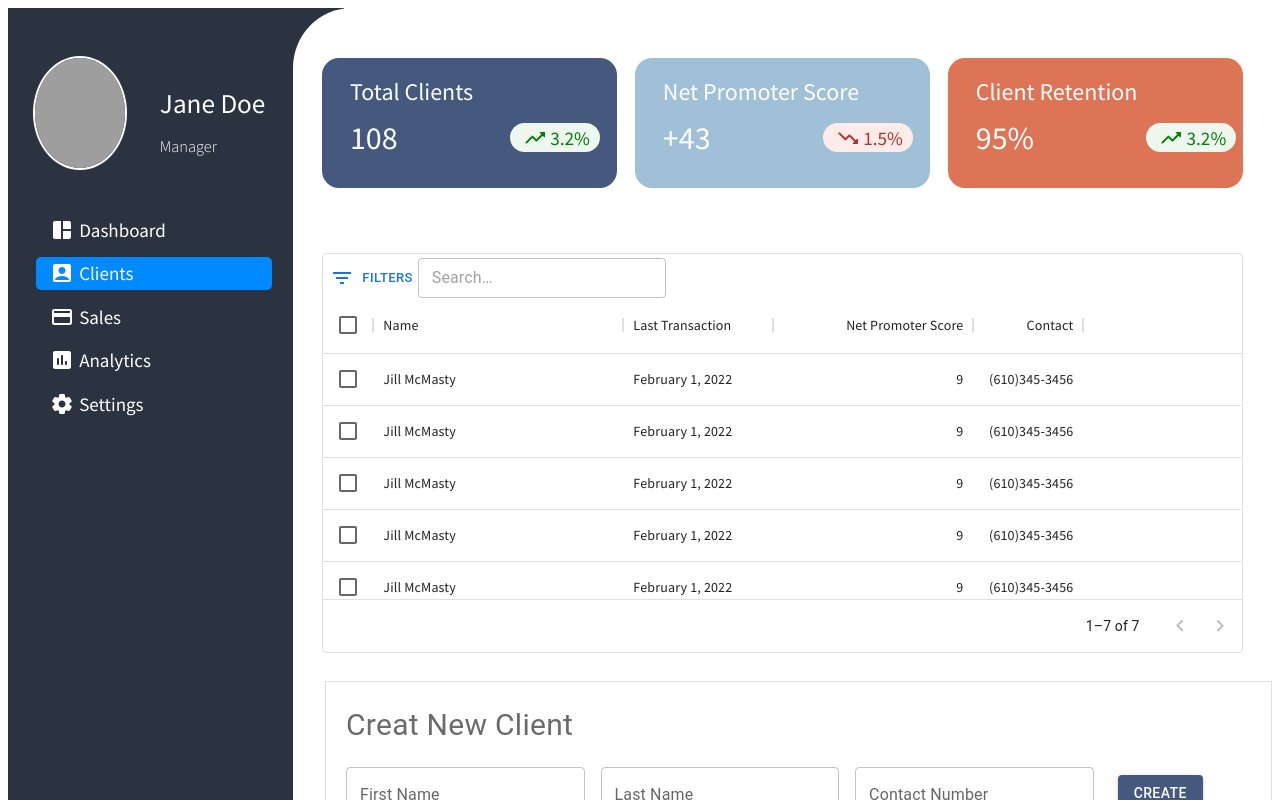
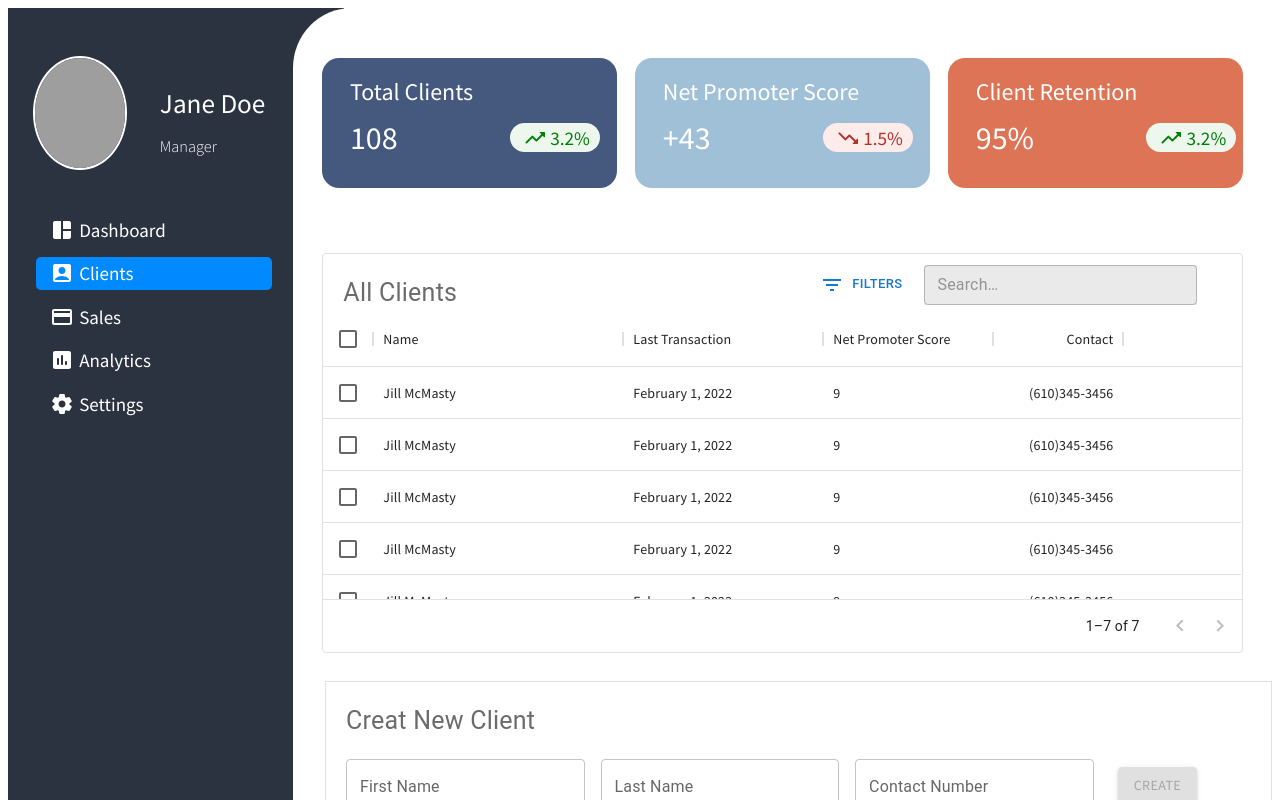
Before and after one commit to Azureyy/Client-Monitor-Dashboard, a React (Create React App) app: page / in a window 1280 px wide. Shown: the top 800 px of the page. Built offline with nearby package versions, Linux system fonts and the light colour scheme; grey boxes are pictures that could not be loaded.

Commit message:
populate new clients data

```diff
--- a/src/App.js
+++ b/src/App.js
@@ -1,6 +1,5 @@
 import Sidebar from "./components/sidebar/Sidebar";
 import Home from "./components/homepage/Home"
-import ClientList from "./components/homepage/ClientList"
 import "./App.css"
 
 function App() {
@@ -10,10 +9,6 @@ function App() {
         <Sidebar/>
          <Home />
       </div>
-
-
-
-
   </div>
   );
 }
--- a/src/components/homepage/ClientCreate.jsx
+++ b/src/components/homepage/ClientCreate.jsx
@@ -2,16 +2,38 @@ import { Typography } from '@mui/material'
 import Box from '@mui/material/Box'
 import Button from '@mui/material/Button'
 import TextField from '@mui/material/TextField'
+import { useEffect } from 'react'
+import { useState } from 'react'
 import "./clientList.css"
 
-export default function ClientCreate() {
+export default function ClientCreate(props) {
+    const [firstName, setFirstName] = useState('')
+    const [lastName, setLastName] = useState('')
+    const [contact, setContact] = useState('')
+    const [buttonColor, setButtonColor] = useState('#E0E0E0')
+    const [fontColor, setFontColor] = useState('#fff')
+    const [hoverColor, setHoverColor] = useState('#E0E0E0')
+
+    useEffect(()=>{
+        // check if input are set
+        if(firstName !== '' && lastName!=='' && contact!==''){
+            setButtonColor("#44597D")
+            setFontColor("#fff")
+            setHoverColor("#2B3240")
+        }
+        else{
+            setButtonColor("#E0E0E0")
+            setFontColor('#A6A6A6')
+        }
+    },[firstName, lastName, contact])
+
     return (
         <div className="insert">
 
             <Box sx = {{width: 945, height: 250,
                 ml:8/2, mt:7/2, border:1, borderColor: 'grey.300'}}>
             <Typography sx = {{ml:2.5, mt:2.5,
-                fontSize:30, color: '#6B6B6C'}}>Creat New Client</Typography>
+                fontSize:25, color: '#6B6B6C'}}>Creat New Client</Typography>
 
                 <Box
                     component="form"
@@ -28,6 +50,10 @@ export default function ClientCreate() {
                     label="First Name"
                     placeholder="First Name"
                     multiline
+                    value={firstName}
+                    onChange={(input)=>{
+                        setFirstName(input.target.value)
+                    }}
 
                     />
                 </div>
@@ -37,6 +63,10 @@ export default function ClientCreate() {
                     label="Last Name"
                     placeholder="Last Name"
                     multiline
+                    value={lastName}
+                    onChange={(input)=>{
+                        setLastName(input.target.value)
+                    }}
                     />
                 </div>
                 <div>
@@ -45,13 +75,23 @@ export default function ClientCreate() {
                     label="Contact Number"
                     placeholder="Contact Number"
                     multiline
+                    value={contact}
+                    onChange={(input)=>{
+                        setContact(input.target.value)
+                    }}
                     />
                 </div>
                 <div>
-                    <Button variant = "contained" sx={{ml:2, mt:2, bgcolor:"#44597D",':hover':{
-                        bgcolor:"#2B3240"
-                    }}}>
-                        CREATE
+                    <Button
+                    onClick={()=>{
+                        props.handleOnClick(firstName, lastName, contact)
+                        setFirstName('')
+                        setLastName('')
+                        setContact('')
+                    }}
+                    variant = "contained" sx={{ml:2, mt:2, bgcolor:buttonColor,
+                        ':hover':{bgcolor: hoverColor}}}>
+                        <div style={{color: fontColor}}>CREATE</div>
                     </Button>
                 </div>
                 </Box >
--- a/src/components/homepage/ClientList.jsx
+++ b/src/components/homepage/ClientList.jsx
@@ -4,9 +4,7 @@ import { DataGrid,  GridToolbarContainer,
 import PropTypes from 'prop-types';
 import TextField from '@mui/material/TextField';
 import { Box} from '@mui/system';
-import Typography from '@mui/material/Typography'
-import Button from '@mui/material/Button'
-import { useState } from 'react';
+import { Typography } from '@mui/material';
 
 const columns = [
   { field: 'id', headerName: 'id', type: 'number', width: 150 },
@@ -15,35 +13,20 @@ const columns = [
     field: 'transaction',
     headerName: 'Last Transaction',
     type: Date,
-    width: 150,
-    editable: true,
+    width: 200,
   },
   {
     field: 'net',
     headerName: 'Net Promoter Score',
-    type: 'number',
-    width: 200,
-
-    editable: true,
+    width: 170,
   },
   {
     field: 'contact',
     headerName: 'Contact',
     type: 'number',
-    width: 110,
-    editable: true,
+    width: 130,
+
   },
-
-];
-
-const rows = [
-  { id:1, name: 'Jill McMasty', transaction: 'February 1, 2022', net: 9, contact: '(610)345-3456' },
-  { id:2, name: 'Jill McMasty', transaction: 'February 1, 2022', net: 9, contact: '(610)345-3456' },
-  { id:3, name: 'Jill McMasty', transaction: 'February 1, 2022', net: 9, contact: '(610)345-3456' },
-  { id:4, name: 'Jill McMasty', transaction: 'February 1, 2022', net: 9, contact: '(610)345-3456' },
-  { id:5, name: 'Jill McMasty', transaction: 'February 1, 2022', net: 9, contact: '(610)345-3456' },
-  { id:6, name: 'Jill McMasty', transaction: 'February 1, 2022', net: 9, contact: '(610)345-3456' },
-  { id:7, name: 'Jill McMasty', transaction: 'February 1, 2022', net: 9, contact: '(610)345-3456' },
 
 ];
 
@@ -51,11 +34,17 @@ const rows = [
 
 const CustomToolbar = ({ setFilterButtonEr }) => (
   <GridToolbarContainer>
-    <GridToolbarFilterButton ref={setFilterButtonEr}  />
+    <Typography sx = {{ml:2, mt:2,
+                fontSize:25, color: '#6B6B6C'}}>All Clients</Typography>
+    <GridToolbarFilterButton sx={{ml:45}}ref={setFilterButtonEr}  />
     <TextField
         placeholder="Search…"
         size = "small"
         justifyContent = "flex-end"
+        border="none"
+        sx={{ml:2, height: 1/10, width: 1.5/5,
+          '& .MuiTextField-root': {width: '15ch' },
+          bgcolor:"#EAEAEA"}}
       />
   </GridToolbarContainer>
 );
@@ -65,36 +54,23 @@ CustomToolbar.propTypes = {
 
 };
 
-// const addClient = () => {
-//   setRows((prevRows) => [...prevRows, createClient()])
-// }
+
 
 const filterOperators = getGridNumericOperators().filter(
   (operator) => null,
 );
 
 
-export default function DataGridDemo() {
+export default function DataGridDemo(props) {
   const [filterButtonEr, setFilterButtonEr] = React.useState(null);
-  const name = "All Clients";
-  // const [addClient, setAddClient] = React.useState({
-  //   firstname: '',
-  //   lastname: '',
-  //   contact:''
-  // })
-  // const handleAddClient = (event) =>{
-  //   const newFormClient = {...addClient};
-  //   newFormClient[name] = this.firstname.current.value + this.lastname.current.value;
-  //   setAddClient(newFormClient);
-  // }
 
   return (
     <div style={{ height: '40%', paddingRight: '3%', paddingLeft: '3%', textAlign:"left"}}>
       <Box sx={{ margin: 2 }} />
 
       <DataGrid
-        rows={rows}
-        columns={columns}
+        rows={props.rows}
+        columns={[...columns, {field:'id', filterable:false}]}
         components={{
           Toolbar: CustomToolbar,
 
@@ -117,7 +93,6 @@ export default function DataGridDemo() {
         pageSize={10}
         checkboxSelection
         disableSelectionOnClick
-
         disableColumnMenu
 
       />
--- a/src/components/homepage/Home.jsx
+++ b/src/components/homepage/Home.jsx
@@ -2,14 +2,32 @@ import FeaturedInfo from "../featureInfo/FeaturedInfo"
 import ClientList from "./ClientList"
 import ClientCreate from "./ClientCreate"
 import "./home.css"
+import { useState } from "react"
 
 
-export default function home() {
+export default function Home() {
+  const [rows, setRows] = useState([
+    { id:1, name: 'Jill McMasty', transaction: 'February 1, 2022', net: 9, contact: '(610)345-3456' },
+    { id:2, name: 'Jill McMasty', transaction: 'February 1, 2022', net: 9, contact: '(610)345-3456' },
+    { id:3, name: 'Jill McMasty', transaction: 'February 1, 2022', net: 9, contact: '(610)345-3456' },
+    { id:4, name: 'Jill McMasty', transaction: 'February 1, 2022', net: 9, contact: '(610)345-3456' },
+    { id:5, name: 'Jill McMasty', transaction: 'February 1, 2022', net: 9, contact: '(610)345-3456' },
+    { id:6, name: 'Jill McMasty', transaction: 'February 1, 2022', net: 9, contact: '(610)345-3456' },
+    { id:7, name: 'Jill McMasty', transaction: 'February 1, 2022', net: 9, contact: '(610)345-3456' },
+  ])
+  const addNewClient= (firstName, lastName, contact) => {
+    const newClient = {id:0, name: firstName+" "+lastName, transaction:"N/A", net:"N/A", contact: contact}
+    const newRows = [newClient, ...rows]
+    newRows.forEach((row, index)=>{
+      row.id = index
+    })
+    setRows(newRows)
+  }
   return (
-    <div className="home">
+    <div className="Home">
       <FeaturedInfo />
-      <ClientList />
-      <ClientCreate />
+      <ClientList rows={rows}/>
+      <ClientCreate handleOnClick={addNewClient}/>
     </div>
   )
 }
--- a/src/components/homepage/home.css
+++ b/src/components/homepage/home.css
@@ -1,4 +1,4 @@
-.home{
+.Home{
     flex:2;
     border-radius: 6%;
     background-color: #fff;
```
Also changed, not shown: src/components/topbar/Topbar.jsx (deleted, +0 -17 lines), src/components/topbar/topbar.css (deleted, +0 -37 lines).
